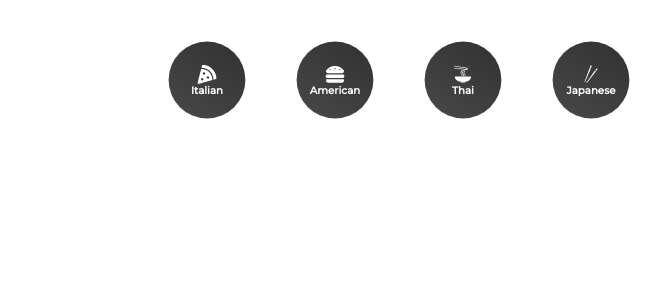
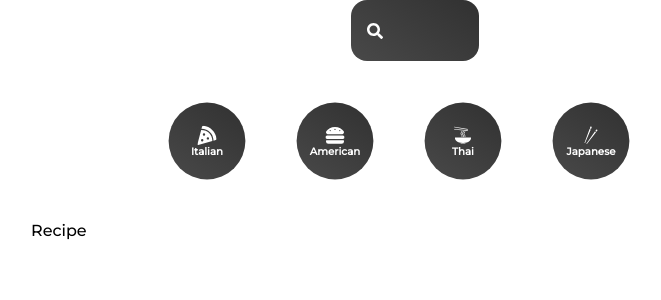
Before and after one commit to NunoA21/deliciousss, a React (Create React App) app in the folder deliciousss/: page /recipe/1 in a window 1280 px wide. Shown: the top 300 px of the page, without its empty margins (225-886 px from the left). Built offline with nearby package versions, Linux system fonts and the light colour scheme.

Commit message:
implemented search in a single page

```diff
--- a/deliciousss/src/App.js
+++ b/deliciousss/src/App.js
@@ -1,5 +1,6 @@
 import { BrowserRouter } from "react-router-dom";
 import Category from "./components/Category";
+import Search from "./components/Search";
 import Pages from "./pages/Pages";
 
 //BrowserRouter permite que se utilize o routing, basicamente ele olha para as rotas e define como e quando deve renderizar os componentes
@@ -7,6 +8,7 @@
   return (
     <div className="App">
       <BrowserRouter>
+        <Search />
         <Category />
         <Pages />
       </BrowserRouter>
--- /dev/null
+++ b/deliciousss/src/components/Search.jsx
@@ -0,0 +1,58 @@
+import { useState } from "react";
+import { FaSearch } from "react-icons/fa";
+import { useNavigate } from "react-router-dom";
+import styled from "styled-components";
+
+function Search() {
+  const [input, setInput] = useState("");
+  //o navigate permite que se possa navegar a partir daqui da barra de pesquisa, o que acontece é que ele vai colocar, na página principal (url), o
+  //que estamos a procurar, neste caso se procurarmos por "cookie" o link vai ficar localhost:3000/searched/cookie
+  const navigate = useNavigate();
+  //e.preventDefault() faz co mque ao carregar no enter que não faça o refresh da página
+  //o facto de fazer refresh ao carregar no enter é um comportamento padrão do form
+  const submitHandler = (e) => {
+    e.preventDefault();
+    navigate("/searched/" + input);
+  };
+
+  return (
+    <FormStyle onSubmit={submitHandler}>
+      <div>
+        <FaSearch></FaSearch>
+        <input
+          onChange={(e) => setInput(e.target.value)}
+          type="text"
+          value={input}
+        />
+      </div>
+    </FormStyle>
+  );
+}
+
+const FormStyle = styled.form`
+  margin: 0rem 20rem;
+
+  div {
+    width: 100%;
+    position: relative;
+  }
+  input {
+    border: none;
+    background: linear-gradient(35deg, #494949, #313131);
+    font-size: 1.5rem;
+    color: white;
+    padding: 1rem 3rem;
+    border: none;
+    border-radius: 1rem;
+    outline: none;
+    width: 100%;
+  }
+  svg {
+    position: absolute;
+    top: 50%;
+    left: 0%;
+    transform: translate(100%, -50%);
+    color: white;
+  }
+`;
+export default Search;
--- a/deliciousss/src/pages/Pages.jsx
+++ b/deliciousss/src/pages/Pages.jsx
@@ -2,16 +2,22 @@
 import { Route, Routes } from "react-router-dom";
 import Cuisine from "./Cuisine";
 import Home from "./Home";
+import Recipe from "./Recipe";
+import Searched from "./Searched";
 
 //O componente "Routes" vai ter vários componentes "Route" dentro, os quais vão redirecionar para certas páginas
 //no Route passo o path que é a página que ele vai querer redirecionar, e o element é o componente que ele vai renderizar quando for para aquela rota
 
 //no exemplo do Route do Cuisine, onde temos o path="/cuisine/:type", basicamente dizemos que poderá ter algo após o cuisine, isto é, podemos redirecionar para cuisine/italian ou cuisine/american, etc... ou seja, tornamos este routing dinâmico
+
+//no caso do Searched "path="/searched/:search"" ele vai basicamente procurar pelo que colocamos no input
 function Pages() {
   return (
     <Routes>
       <Route path="/" element={<Home />} />
       <Route path="/cuisine/:type" element={<Cuisine />} />
+      <Route path="/searched/:search" element={<Searched />} />
+      <Route path="/recipe/:id" element={<Recipe />} />
     </Routes>
   );
 }
--- /dev/null
+++ b/deliciousss/src/pages/Recipe.jsx
@@ -0,0 +1,10 @@
+import React, {useEffect, useState} from 'react'
+
+
+function Recipe() {
+  return (
+    <div>Recipe</div>
+  )
+}
+
+export default Recipe
--- /dev/null
+++ b/deliciousss/src/pages/Searched.jsx
@@ -0,0 +1,55 @@
+import React, { useEffect, useState } from "react";
+import { useParams } from "react-router-dom";
+import styled from "styled-components";
+
+function Searched() {
+  const [searchedRecipes, setSearchedRecipes] = useState([]);
+  let params = useParams();
+
+  const getSearched = async (name) => {
+    const data = await fetch(
+      `https://api.spoonacular.com/recipes/complexSearch?apiKey=${process.env.REACT_APP_API_KEY}&query=${name}`
+    );
+    const recipes = await data.json();
+    setSearchedRecipes(recipes.results);
+  };
+
+  useEffect(() => {
+    getSearched(params.search); //o nome que está aqui depende do que metemos no pages, onde tem lá o routing: path="/searched/:search"
+  }, [params.search]);
+
+  return (
+    <Grid>
+      {searchedRecipes.map((item) => {
+        return (
+          <Card key={item.id}>
+            <img src={item.image} alt="" />
+            <h4>{item.title}</h4>
+          </Card>
+        );
+      })}
+    </Grid>
+  );
+}
+
+const Grid = styled.div`
+  display: grid;
+  grid-template-columns: repeat(auto-fit, minmax(20rem, 1fr));
+  grid-gap: 3rem;
+`;
+
+const Card = styled.div`
+  img {
+    width: 100%;
+    border-radius: 2rem;
+  }
+  a {
+    text-decoration: none;
+  }
+  h4 {
+    text-align: center;
+    padding: 1rem;
+  }
+`;
+
+export default Searched;
```
